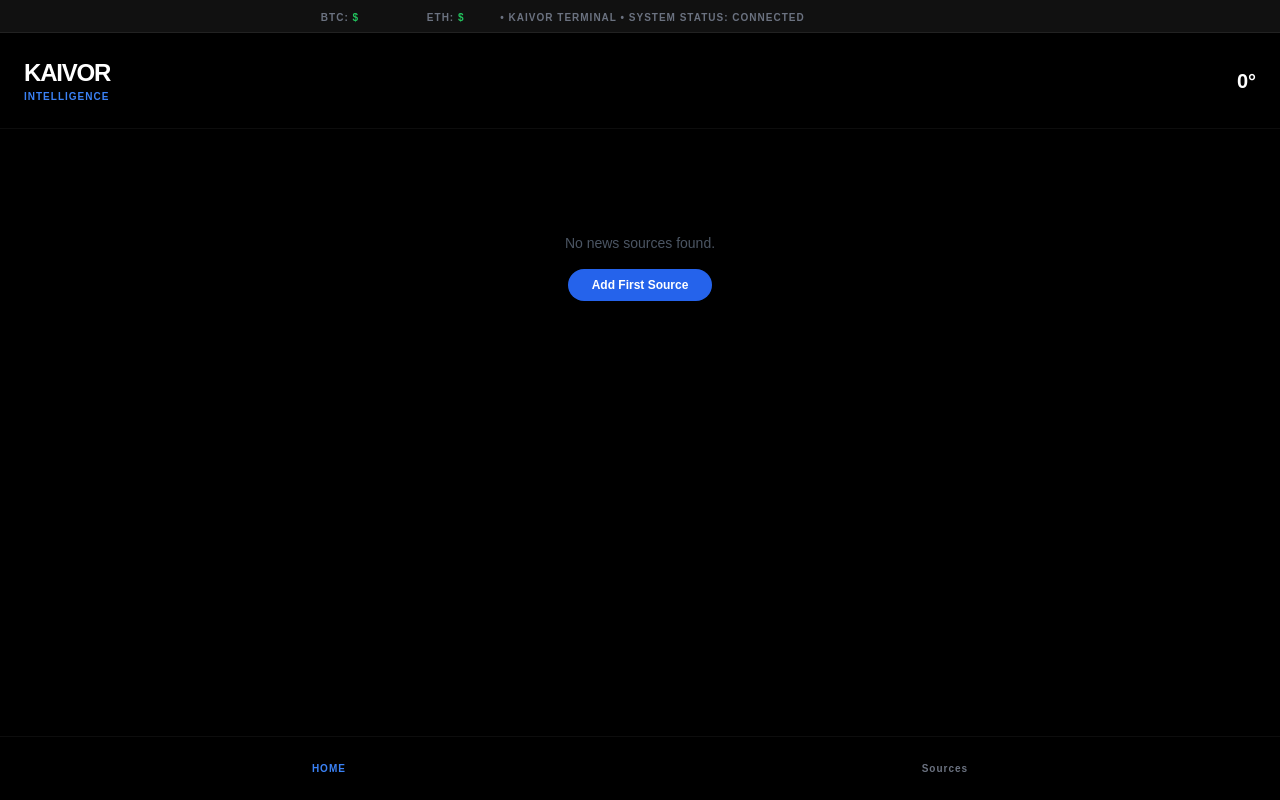
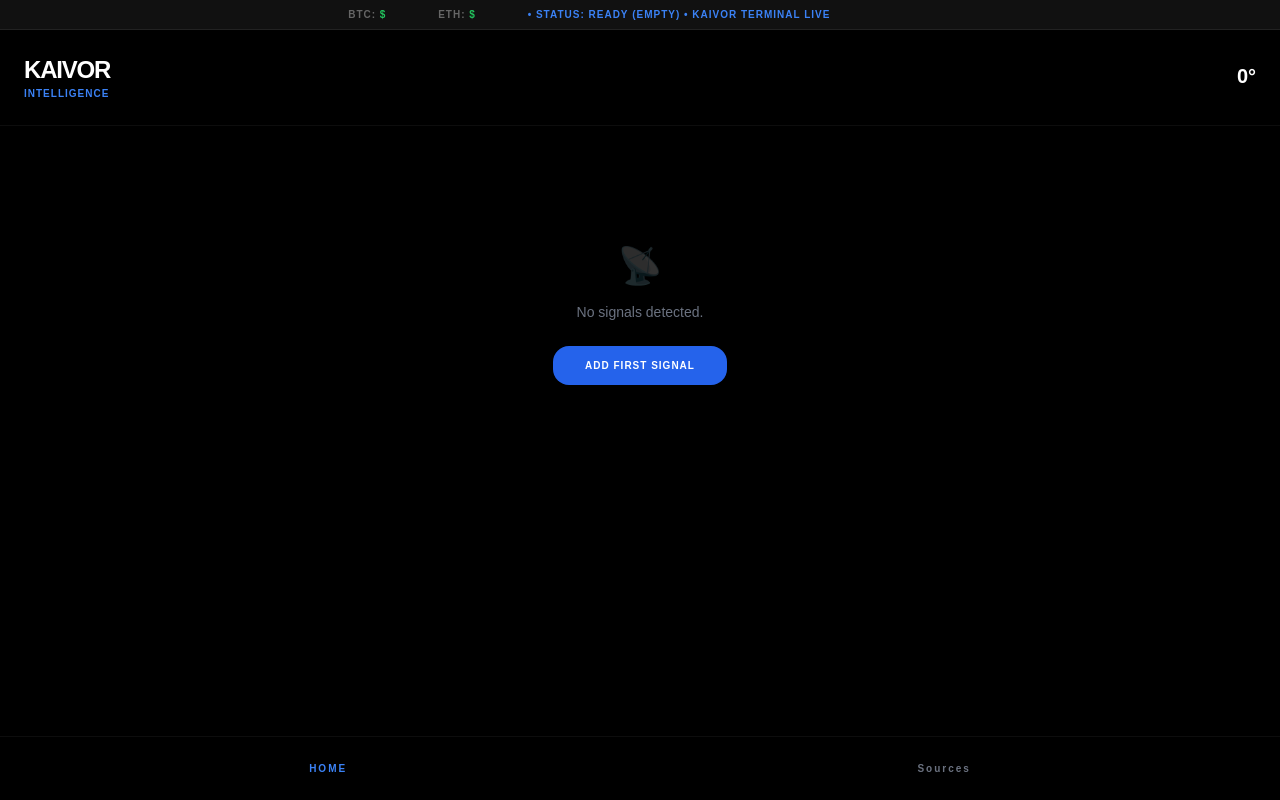
Before and after one commit to Richie73/kaivor-news, a Flask app: page / in a window 1280 px wide. Run offline with Flask 3, Linux system fonts and the light colour scheme; data that the repository does not hold is empty; some libraries are stand-ins or nearby versions.

Commit message:
Pro-Grade fix

```diff
--- a/app.py
+++ b/app.py
@@ -8,22 +8,27 @@ logging.basicConfig(level=logging.INFO)
 logger = logging.getLogger(__name__)
 app = Flask(__name__)
 
-# --- ROBUST DATABASE CONNECTION ---
+# --- SECURE DATABASE LOGIC ---
 def get_db_url():
     raw_url = os.environ.get('DATABASE_URL', '').strip()
     if not raw_url: return 'sqlite:///news.db'
+
     try:
-        # Fix the prefix
         if raw_url.startswith("postgres://"):
             raw_url = raw_url.replace("postgres://", "postgresql://", 1)
-        # Encode the specific password symbols automatically
-        if "Q*7Qs6rDguc)!XaXRbjM" in raw_url:
-            safe_pass = quote_plus("Q*7Qs6rDguc)!XaXRbjM")
-            raw_url = raw_url.replace("Q*7Qs6rDguc)!XaXRbjM", safe_pass)
+
+        # Professional encoding for your specific password
+        # This handles the *, !, and ) characters perfectly
+        parts = urlparse(raw_url)
+        if parts.password:
+            safe_password = quote_plus(parts.password)
+            raw_url = raw_url.replace(parts.password, safe_password)
+
         if "sslmode" not in raw_url:
             raw_url += "&sslmode=require" if "?" in raw_url else "?sslmode=require"
         return raw_url
-    except: return 'sqlite:///news.db'
+    except Exception as e:
+        return 'sqlite:///news.db'
 
 app.config['SQLALCHEMY_DATABASE_URI'] = get_db_url()
 app.config['SQLALCHEMY_TRACK_MODIFICATIONS'] = False
@@ -43,18 +48,20 @@ ai_model = genai.GenerativeModel('gemini-1.5-flash')
 
 @app.route('/')
 def index():
-    db_status = "Connected"
+    db_status = "Cloud Connected"
     try:
         feeds = Feed.query.all()
+        # Test if we can actually write to the DB
+        if not feeds: db_status = "Ready (Empty)"
     except Exception as e:
-        db_status = f"Error: {str(e)[:20]}"
+        db_status = f"DB Error: {str(e)[:15]}"
         feeds = []
 
     news_grouped = {}
-    weather = {"temp": "--", "desc": "..."}
+    weather = {"temp": "--", "desc": "Offline"}
     market = []
 
-    # 1. Weather
+    # 1. Weather (Using HTTPS)
     w_key = os.environ.get('WEATHER_KEY')
     if w_key:
         try:
@@ -62,20 +69,22 @@ def index():
             weather = {"temp": int(w_res['main']['temp']), "desc": w_res['weather'][0]['main']}
         except: pass
 
-    # 2. PRO Market Ticker (CoinGecko - No Key Required!)
+    # 2. Market Ticker (Using HTTPS)
     try:
         m_res = requests.get("https://api.coingecko.com/api/v3/simple/price?ids=bitcoin,ethereum&vs_currencies=usd").json()
         market.append({"symbol": "BTC", "price": f"${m_res['bitcoin']['usd']:,}"})
         market.append({"symbol": "ETH", "price": f"${m_res['ethereum']['usd']:,}"})
     except:
-        market = [{"symbol": "Market", "price": "Offline"}]
+        market = [{"symbol": "Market", "price": "Pending"}]
 
     # 3. News Logic
     logo_token = os.environ.get('LOGODEV_TOKEN')
     for f in feeds:
         try:
-            parsed = feedparser.parse(f.url)
-            domain = urlparse(f.url).netloc.replace('feeds.', '').replace('www.', '')
+            # Force HTTPS for the feed fetch
+            feed_url = f.url.replace("http://", "https://")
+            parsed = feedparser.parse(feed_url)
+            domain = urlparse(feed_url).netloc.replace('feeds.', '').replace('www.', '')
             news_grouped[f.name] = {
                 "logo": f"https://img.logo.dev/{domain}?token={logo_token}",
                 "articles": [{'title': e.title, 'link': e.link} for e in parsed.entries[:5]]
@@ -89,6 +98,8 @@ def add_feed():
     n, u = request.form.get('name'), request.form.get('url')
     if n and u:
         try:
+            # Force HTTPS
+            if u.startswith("http://"): u = u.replace("http://", "https://")
             db.session.add(Feed(name=n, url=u))
             db.session.commit()
         except: db.session.rollback()
@@ -98,9 +109,9 @@ def add_feed():
 def summarize():
     title = request.json.get('title')
     try:
-        res = ai_model.generate_content(f"Explain why this matters in 1 sentence: {title}")
+        res = ai_model.generate_content(f"Why this matters: {title}")
         return jsonify({"summary": res.text})
-    except: return jsonify({"summary": "Error"})
+    except: return jsonify({"summary": "Briefing unavailable."})
 
 if __name__ == '__main__':
     app.run(host='0.0.0.0', port=os.environ.get("PORT", 5000))
--- a/templates/index.html
+++ b/templates/index.html
@@ -6,54 +6,56 @@
     <title>Kaivor</title>
     <script src="https://cdn.tailwindcss.com"></script>
     <style>
-        body { background: #000; color: #fff; font-family: sans-serif; }
-        .ticker-wrap { width: 100%; overflow: hidden; background: #111; border-bottom: 1px solid #222; }
-        .ticker { display: inline-block; white-space: nowrap; animation: ticker 30s linear infinite; }
-        @keyframes ticker { 0% { transform: translateX(100%); } 100% { transform: translateX(-100%); } }
+        body { background: #000; color: #fff; font-family: sans-serif; overflow-x: hidden; }
+        .ticker-bar { background: #111; border-bottom: 1px solid #222; width: 100%; position: relative; height: 30px; display: flex; align-items: center; }
+        .ticker-content { white-space: nowrap; font-size: 10px; font-weight: bold; color: #666; animation: slide 25s linear infinite; padding-left: 100%; }
+        @keyframes slide { from { transform: translateX(0); } to { transform: translateX(-200%); } }
     </style>
 </head>
 <body class="pb-24">
-    <div class="ticker-wrap py-1">
-        <div class="ticker text-[10px] font-bold text-gray-500 uppercase tracking-widest">
+    <!-- RE-ENGINEERED TICKER -->
+    <div class="ticker-bar">
+        <div class="ticker-content uppercase tracking-widest">
             {% for item in market %}
-            <span class="mx-8">{{ item.symbol }}: <span class="text-green-500">{{ item.price }}</span></span>
+            <span class="mx-6">{{ item.symbol }}: <span class="text-green-500">{{ item.price }}</span></span>
             {% endfor %}
-            • KAIVOR TERMINAL • SYSTEM STATUS: {{ db_status }}
+            <span class="mx-6 text-blue-500">• STATUS: {{ db_status }} • KAIVOR TERMINAL LIVE</span>
         </div>
     </div>
 
-    <header class="p-6 flex justify-between items-center border-b border-white/5 sticky top-0 bg-black/80 backdrop-blur-xl z-50">
+    <header class="p-6 flex justify-between items-center border-b border-white/5 sticky top-[30px] bg-black/90 backdrop-blur-xl z-40">
         <div>
             <h1 class="text-2xl font-black tracking-tighter">KAIVOR</h1>
             <p class="text-[10px] text-blue-500 font-bold uppercase tracking-widest">Intelligence</p>
         </div>
         <div class="text-right">
-            <p class="text-xl font-bold">{{ weather.temp }}°</p>
-            <p class="text-[9px] uppercase font-black text-gray-400">{{ weather.desc }}</p>
+            <p class="text-xl font-bold leading-none">{{ weather.temp }}°</p>
+            <p class="text-[9px] uppercase font-black text-gray-500 mt-1">{{ weather.desc }}</p>
         </div>
     </header>
 
     <main class="p-6">
         {% if not news_grouped %}
-        <div class="text-center py-20">
-            <p class="text-gray-600 text-sm mb-4">No news sources found.</p>
-            <button onclick="document.getElementById('add-modal').classList.remove('hidden')" class="bg-blue-600 px-6 py-2 rounded-full font-bold text-xs">Add First Source</button>
+        <div class="text-center py-24">
+            <div class="text-4xl mb-4 opacity-20 text-blue-500">📡</div>
+            <p class="text-gray-500 text-sm mb-6 font-medium">No signals detected.</p>
+            <button onclick="document.getElementById('add-modal').classList.remove('hidden')" class="bg-blue-600 px-8 py-3 rounded-2xl font-black text-[10px] uppercase tracking-widest">Add First Signal</button>
         </div>
         {% endif %}
 
-        <div class="space-y-10">
+        <div class="space-y-12">
             {% for source, data in news_grouped.items() %}
             <section>
-                <div class="flex items-center gap-2 mb-4">
-                    <img src="{{ data.logo }}" class="w-5 h-5 rounded" onerror="this.style.display='none'">
-                    <h2 class="text-[10px] font-black text-gray-500 uppercase tracking-widest">{{ source }}</h2>
+                <div class="flex items-center gap-3 mb-5">
+                    <img src="{{ data.logo }}" class="w-6 h-6 rounded-md" onerror="this.style.display='none'">
+                    <h2 class="text-[10px] font-black text-gray-400 uppercase tracking-[0.3em]">{{ source }}</h2>
                 </div>
-                <div class="space-y-3">
+                <div class="space-y-4">
                     {% for item in data.articles %}
-                    <div class="bg-[#0a0a0a] border border-white/5 p-5 rounded-3xl">
-                        <a href="{{ item.link }}" class="text-md font-semibold leading-tight block mb-4">{{ item.title }}</a>
-                        <button onclick="brief(this, '{{ item.title|replace("'", "") }}')" class="text-[10px] font-black text-blue-500">BRIEF ME</button>
-                        <p class="hidden text-xs text-gray-500 mt-4 italic"></p>
+                    <div class="bg-[#0d0d0d] border border-white/5 p-6 rounded-[2rem] shadow-2xl active:scale-95 transition-all">
+                        <a href="{{ item.link }}" class="text-[17px] font-semibold leading-snug block mb-4">{{ item.title }}</a>
+                        <button onclick="brief(this, '{{ item.title|replace("'", "") }}')" class="text-[10px] font-black text-blue-500 bg-blue-500/10 px-4 py-2 rounded-full">BRIEF ME</button>
+                        <p class="hidden text-xs text-gray-400 mt-4 italic border-l border-blue-500 pl-3 py-1"></p>
                     </div>
                     {% endfor %}
                 </div>
@@ -62,32 +64,36 @@
         </div>
     </main>
 
-    <nav class="fixed bottom-0 left-0 right-0 p-6 bg-black/80 backdrop-blur-xl border-t border-white/5 flex justify-around text-[10px] font-bold uppercase tracking-widest">
+    <!-- NAVIGATION -->
+    <nav class="fixed bottom-0 left-0 right-0 p-6 bg-black/90 backdrop-blur-2xl border-t border-white/5 flex justify-around text-[10px] font-black uppercase tracking-[0.2em] z-50">
         <a href="/" class="text-blue-500">Home</a>
         <button onclick="document.getElementById('add-modal').classList.toggle('hidden')" class="text-gray-500">Sources</button>
     </nav>
 
-    <div id="add-modal" class="hidden fixed inset-0 bg-black/95 p-10 z-[100]">
-        <h2 class="text-2xl font-bold mb-6">Add Source</h2>
+    <!-- ADD MODAL -->
+    <div id="add-modal" class="hidden fixed inset-0 bg-black/98 p-10 z-[100] backdrop-blur-3xl">
+        <h2 class="text-3xl font-black tracking-tighter mb-8 text-white">Add Signal</h2>
         <form action="/add" method="POST" class="space-y-4">
-            <input type="text" name="name" placeholder="BBC News" class="w-full bg-white/5 p-4 rounded-2xl border border-white/10 outline-none">
-            <input type="url" name="url" placeholder="RSS URL" class="w-full bg-white/5 p-4 rounded-2xl border border-white/10 outline-none">
-            <button class="w-full bg-blue-600 p-4 rounded-2xl font-bold">Save Source</button>
-            <button type="button" onclick="document.getElementById('add-modal').classList.add('hidden')" class="w-full text-gray-400 mt-4">Cancel</button>
+            <input type="text" name="name" placeholder="Signal Name (e.g. BBC)" class="w-full bg-white/5 p-5 rounded-2xl border border-white/10 outline-none focus:border-blue-500">
+            <input type="url" name="url" placeholder="Secure RSS (https://...)" class="w-full bg-white/5 p-5 rounded-2xl border border-white/10 outline-none focus:border-blue-500">
+            <p class="text-[10px] text-gray-600 px-2 italic">Note: Use https:// for secure connections.</p>
+            <button class="w-full bg-blue-600 p-5 rounded-2xl font-black text-xs uppercase tracking-widest shadow-xl">Activate Signal</button>
+            <button type="button" onclick="document.getElementById('add-modal').classList.add('hidden')" class="w-full text-gray-600 font-bold text-[10px] uppercase py-4">Dismiss</button>
         </form>
     </div>
 
     <script>
         async function brief(btn, title) {
-            btn.innerText = "THINKING...";
+            btn.innerText = "DECRYPTING...";
             const res = await fetch('/summarize', {
                 method: 'POST',
                 headers: {'Content-Type': 'application/json'},
                 body: JSON.stringify({title})
             });
             const data = await res.json();
-            btn.nextElementSibling.innerText = data.summary;
-            btn.nextElementSibling.classList.remove('hidden');
+            const p = btn.nextElementSibling;
+            p.innerText = data.summary;
+            p.classList.remove('hidden');
             btn.innerText = "BRIEFED";
         }
     </script>
```
